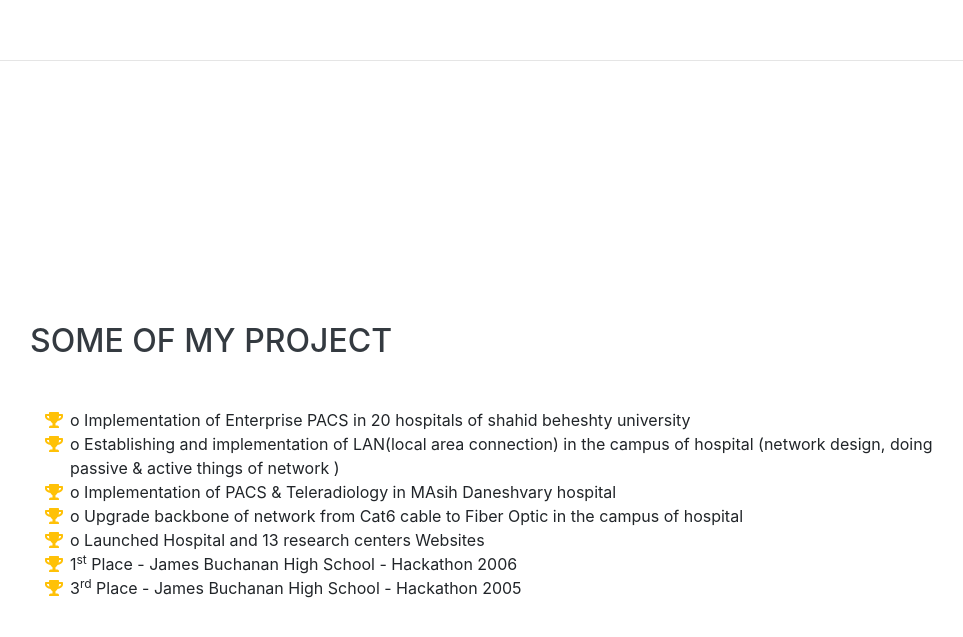
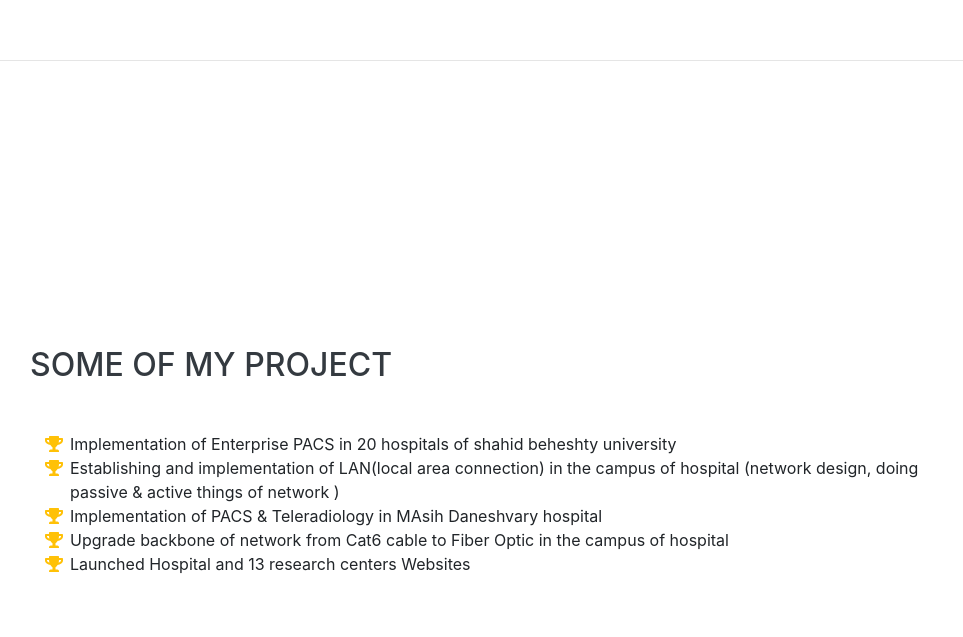
Before and after one commit to imanehjabari/imanehjabari.github.io, a website with bundled scripts: page index.html in a window 1280 px wide. Shown: the part 5722-6359 px from the top of the page, without its empty margins (290-1253 px from the left). Built offline with nearby package versions, Linux system fonts and the light colour scheme; a web font is replaced by a local one.

Commit message:
Update index.html

```diff
--- a/index.html
+++ b/index.html
@@ -383,32 +383,32 @@
         <ul class="fa-ul mb-0">
           <li>
             <i class="fa-li fa fa-trophy text-warning"></i>
-            o	Implementation of Enterprise PACS in 20 hospitals of shahid beheshty university</li>
+              Implementation of Enterprise PACS in 20 hospitals of shahid beheshty university</li>
           <li>
             <i class="fa-li fa fa-trophy text-warning"></i>
-            o	Establishing and implementation of LAN(local area connection) in the campus of hospital (network design, doing passive & active things of network ) </li>
+              Establishing and implementation of LAN(local area connection) in the campus of hospital (network design, doing passive & active things of network ) </li>
           <li>
             <i class="fa-li fa fa-trophy text-warning"></i>
             <!--1<sup>st</sup>-->
-            o	Implementation of PACS & Teleradiology in MAsih Daneshvary hospital</li>
+            	Implementation of PACS & Teleradiology in MAsih Daneshvary hospital</li>
           <li>
             <i class="fa-li fa fa-trophy text-warning"></i>
             <!--1<sup>st</sup>-->
-            o	Upgrade backbone of network from Cat6 cable to Fiber Optic in the campus of hospital</li>
+            	Upgrade backbone of network from Cat6 cable to Fiber Optic in the campus of hospital</li>
           <li>
             <i class="fa-li fa fa-trophy text-warning"></i>
            <!-- 2<sup>nd</sup>-->
-            o	Launched  Hospital and 13 research centers Websites
+            	Launched  Hospital and 13 research centers Websites
 
 </li>
-          <li>
+         <!-- <li>
             <i class="fa-li fa fa-trophy text-warning"></i>
             1<sup>st</sup>
             Place - James Buchanan High School - Hackathon 2006</li>
           <li>
             <i class="fa-li fa fa-trophy text-warning"></i>
             3<sup>rd</sup>
-            Place - James Buchanan High School - Hackathon 2005</li>
+            Place - James Buchanan High School - Hackathon 2005</li>-->
         </ul>
       </div>
     </section>
```
